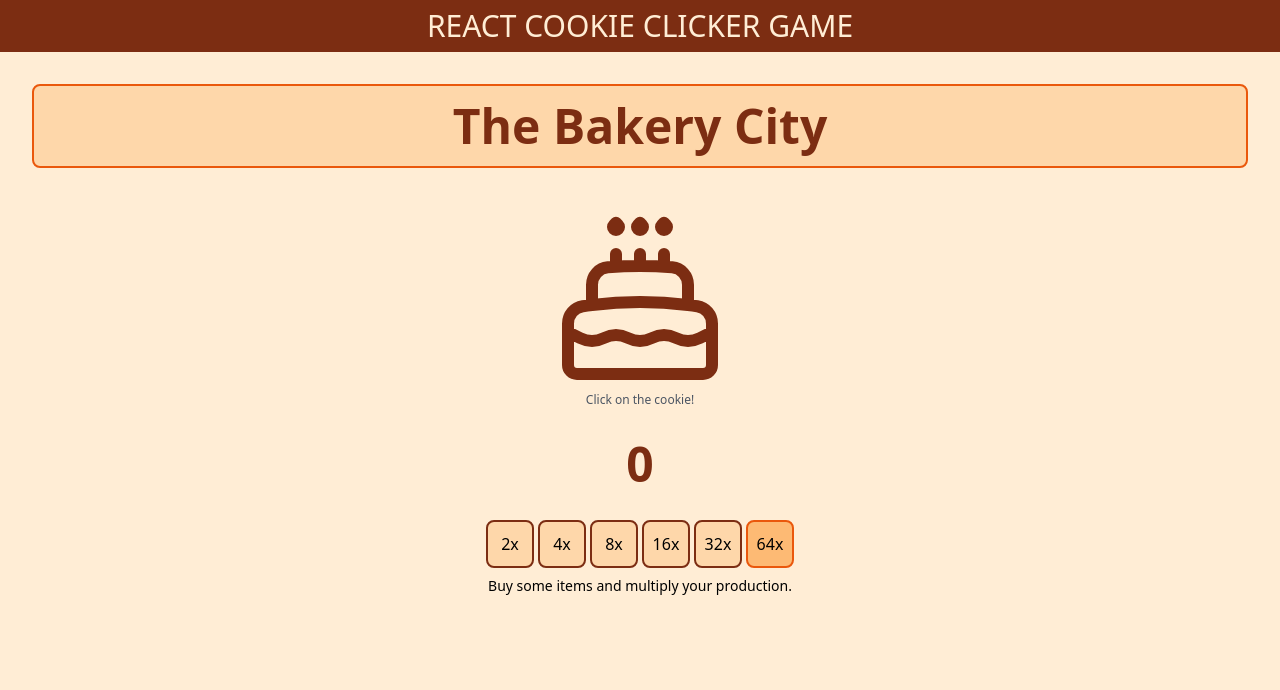
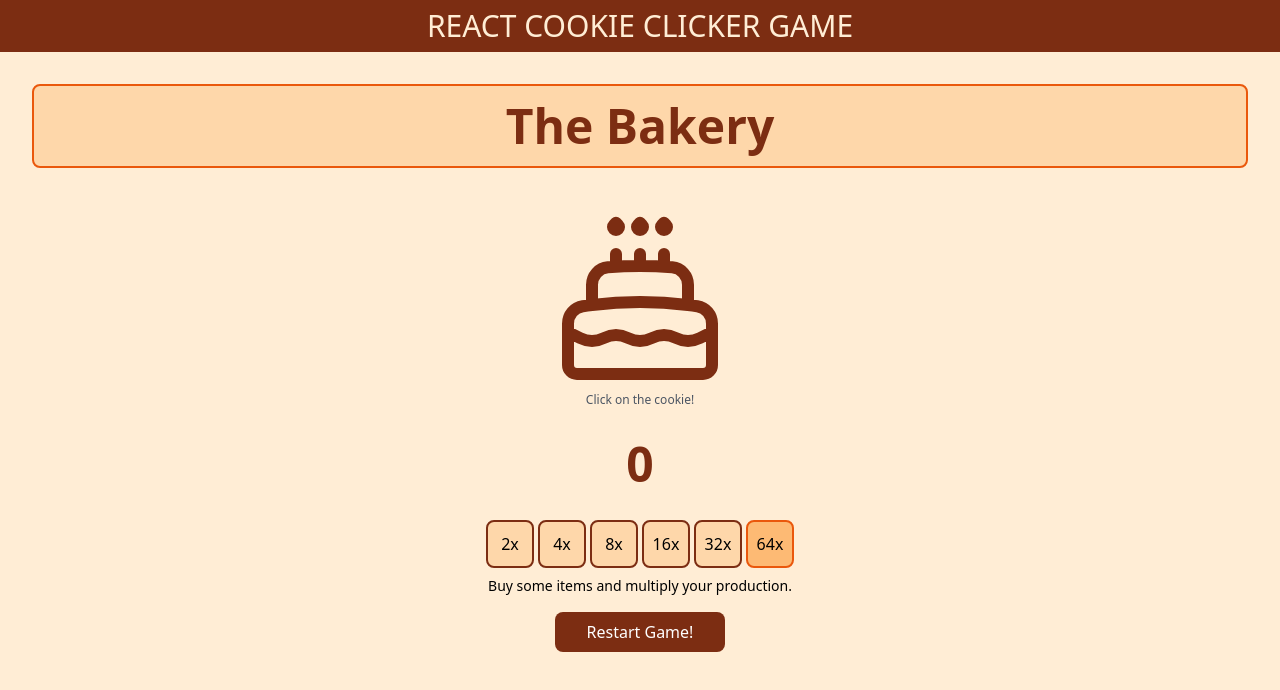
Before and after one commit to UCSBProject-2024/UCSBTycoon, a React (Vite) app: page / in a window 1280 px wide. Shown: the top 690 px of the page. Built offline with nearby package versions, Linux system fonts and the light colour scheme.

Commit message:
Update layout

```diff
--- a/src/main.tsx
+++ b/src/main.tsx
@@ -10,7 +10,7 @@ ReactDOM.createRoot(document.getElementById('root')!).render(
     <main className="md:container md:mx-auto">
       <div className="my-8">
         <h1 className="mx-8 rounded-lg border-2 border-orange-600 bg-orange-200 p-2 text-center text-3xl font-semibold text-orange-900 md:p-4 md:text-5xl">
-          The Bakery City
+          The Bakery
         </h1>
       </div>
       <div className="my-8 flex flex-col items-center">
@@ -55,6 +55,9 @@ ReactDOM.createRoot(document.getElementById('root')!).render(
       <div className="my-2">
         <p className="text-center text-sm">Buy some items and multiply your production.</p>
       </div>
+      <div className="my-4 text-center">
+        <button className="rounded-lg bg-orange-900 px-8 py-2 text-white">Restart Game!</button>
+      </div>
     </main>
   </React.StrictMode>
 );
```
Also changed, not shown: 5 other files (tests, documents, lock files or other folders).
